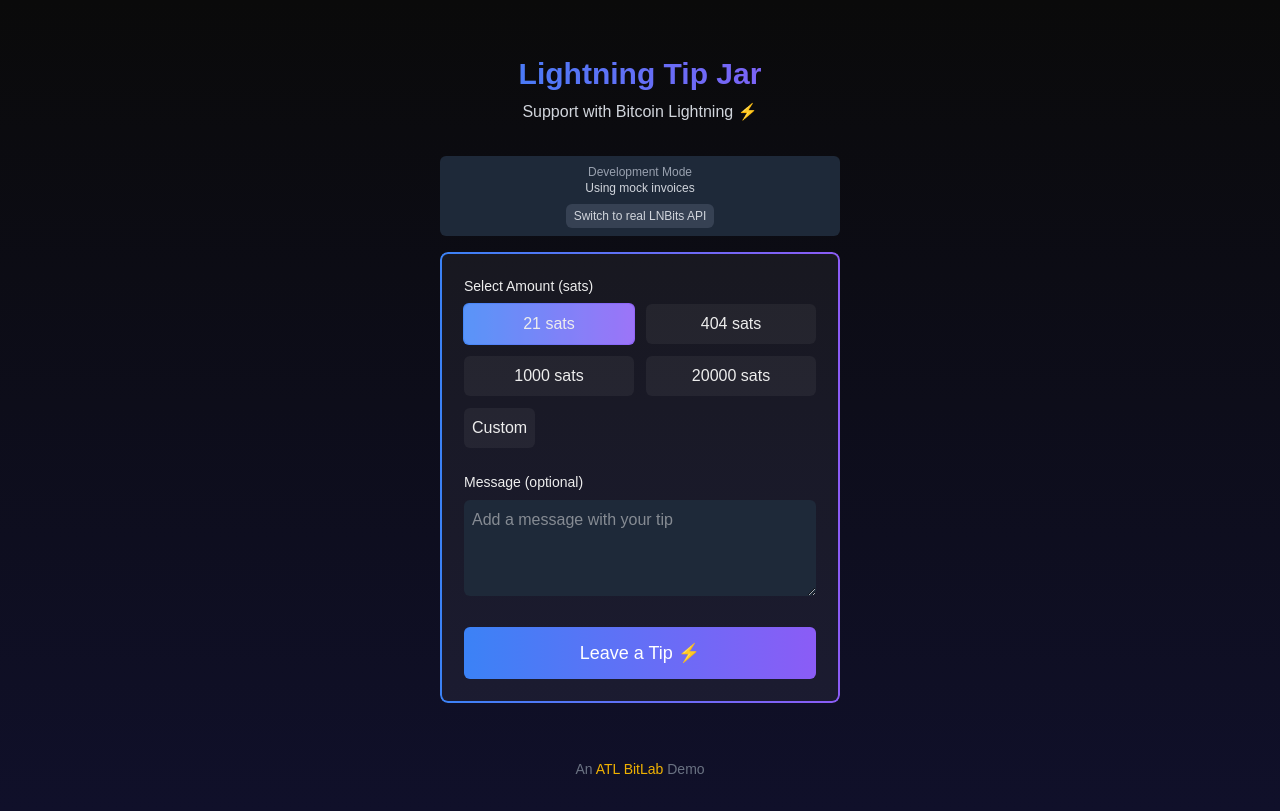
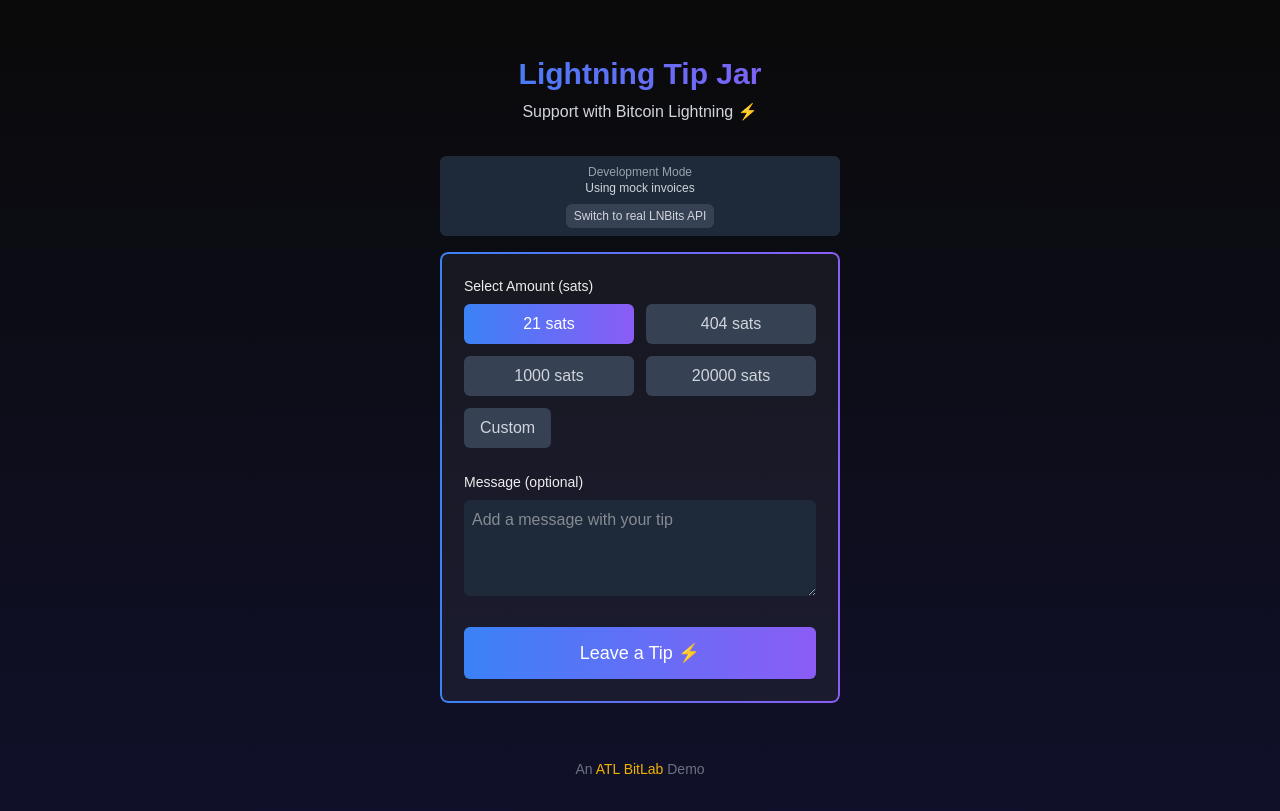
Before and after one commit to saucy-tech/lntipjar, a Next.js app: page / in a window 1280 px wide. Built offline with nearby package versions, Linux system fonts and the light colour scheme.

Commit message:
refactor amount switcher

```diff
--- a/app/components/TipJar.tsx
+++ b/app/components/TipJar.tsx
@@ -251,27 +251,27 @@ export default function TipJar() {
               <label className="block text-sm font-medium mb-2">Select Amount (sats)</label>
               <div className="grid grid-cols-2 gap-3">
                 {[21, 404, 1000, 20000].map((amount) => (
-                  <button
+                  <Button
                     key={amount}
-                    className={`amount-btn p-2 rounded-md cursor-pointer ${
-                      selectedAmount === amount ? 'active' : ''
-                    }`}
+                    size="m"
+                    format={selectedAmount === amount ? 'primary' : 'tertiary'}
                     onClick={() => handleAmountSelect(amount as AmountOption)}
+                    className="py-2"
                   >
                     {amount} sats
-                  </button>
+                  </Button>
                 ))}
               </div>
 
               <div className="mt-3 flex items-center">
-                <button
-                  className={`amount-btn p-2 rounded-md mr-2 cursor-pointer ${
-                    selectedAmount === 'custom' ? 'active' : ''
-                  }`}
+                <Button
+                  size="m"
+                  format={selectedAmount === 'custom' ? 'primary' : 'tertiary'}
                   onClick={() => handleAmountSelect('custom')}
+                  className="mr-2 py-2"
                 >
                   Custom
-                </button>
+                </Button>
                 {selectedAmount === 'custom' && (
                   <input
                     type="text"
@@ -311,7 +311,7 @@ export default function TipJar() {
               <div className="text-xs text-gray-400 text-center mt-2 flex flex-col gap-2">
                 Using LNBits at {process.env.APP_MODE === 'real' && !useMock ? 'phoenix.delineator.media' : 'mock mode'}
                 {isDev &&
-                    <Button
+                  <Button
                     format="tertiary"
                     size="xs"
                     className='mx-auto'
```
